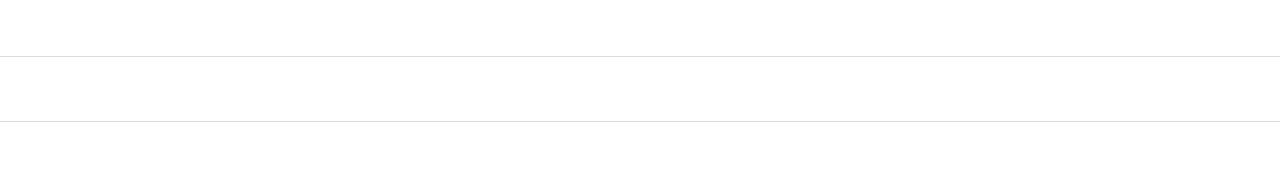
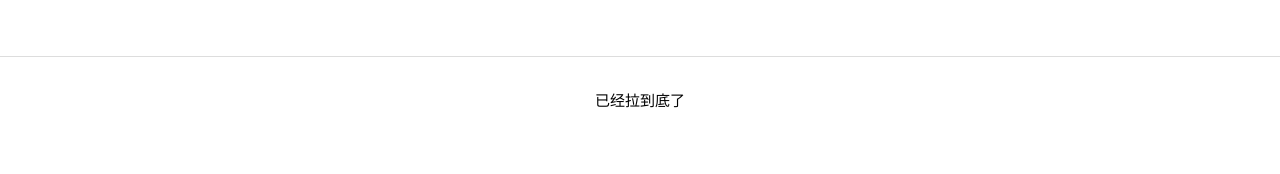
Before and after one commit to Clearautumn0/TJU2024-, a Vue app in the folder src/elmclient/: page / in a window 1280 px wide. Shown: the part 4621-4795 px from the top of the page. Before the commit the page ends 4743 px from the top, so only its background shows below. Built offline with nearby package versions, Linux system fonts and the light colour scheme.

Commit message:
完善下拉列表显示

```diff
--- a/src/elmclient/src/views/BusinessList.vue
+++ b/src/elmclient/src/views/BusinessList.vue
@@ -5,7 +5,7 @@
 		<header>
 			<!-- 返回按钮 -->
 			<!-- <img @click="goBack" src="../assets/backer.png" alt="返回" class="back-button"> -->
-			 <Backer></Backer>
+			<Backer></Backer>
 			<p>商家列表</p>
 		</header>
 
@@ -22,6 +22,9 @@
 					<p>{{ item.businessExplain }}</p>
 				</div>
 			</li>
+			<li class="empty-li">
+				<div class="empty-message">已经拉到底了</div>
+			</li>
 		</ul>
 
 		<!-- 底部菜单部分 -->
@@ -33,7 +36,6 @@
 <script>
 import Footer from '../components/Footer.vue';
 import Backer from '../components/backer.vue';
-import backer from '../components/backer.vue';
 
 export default {
 	name: 'BusinessList',
@@ -192,4 +194,33 @@ export default {
 	color: #888;
 	margin-top: 2vw;
 }
+
+.empty-li {
+	width: 200px;
+	/* 设置矩形的宽度 */
+	height: 120px;
+	/* 设置矩形的高度 */
+	/* border: 2px solid #000; */
+	/* 添加一个2像素的黑色边框 */
+	background-color: transparent;
+	/* 背景色为透明 */
+	list-style: none;
+	/* 移除li的默认列表样式 */
+	/* margin: 10px; */
+	/* 添加一些外边距让矩形之间有间隔 */
+}
+
+.empty-message {
+	position: absolute;
+	top: -25;
+	/* 将文字放置在顶部 */
+	left: 50%;
+	/* 从左边开始居中 */
+	transform: translateX(-50%);
+	/* 修正left 50%带来的偏移，使其完全居中 */
+	font-size: 15px;
+	/* 设置字体大小 */
+	color: #000;
+	/* 设置文字颜色 */
+}
 </style>
--- a/src/elmclient/src/views/Index.vue
+++ b/src/elmclient/src/views/Index.vue
@@ -329,9 +329,11 @@
 				</div>
 			</li>
 
-			<li >
+			<li class="empty-li">
+				<div class="empty-message">已经拉到底了</div>
+			</li>
 
-			</li>
+
 		</ul>
 
 		<!-- 底部菜单部分 -->
@@ -346,7 +348,7 @@
 export default {
 	name: 'Index',
 	mounted() {
-			document.onscroll = ()=> {
+		document.onscroll = () => {
 			//获取滚动条位置
 			let s1 = document.documentElement.scrollTop;
 			let s2 = document.body.scrollTop;
@@ -371,12 +373,12 @@
 		//当切换到其他组件时，就不需要document滚动条事件，所以将此事件去掉
 		document.onscroll = null;
 	},
-		components:{
+	components: {
 		Footer
 	},
-		methods:{
-			toBusinessList(orderTypeId){
-				this.$router.push({path:'/businessList',query:{orderTypeId:orderTypeId}});
+	methods: {
+		toBusinessList(orderTypeId) {
+			this.$router.push({ path: '/businessList', query: { orderTypeId: orderTypeId } });
 		}
 	}
 }
@@ -753,4 +755,33 @@
 .wrapper .business li .business-info .business-info-promotion .business-info-promotion-right p {
 	margin-right: 2vw;
 }
+
+.empty-li {
+	width: 200px;
+	/* 设置矩形的宽度 */
+	height: 120px;
+	/* 设置矩形的高度 */
+	/* border: 2px solid #000; */
+	/* 添加一个2像素的黑色边框 */
+	background-color: transparent;
+	/* 背景色为透明 */
+	list-style: none;
+	/* 移除li的默认列表样式 */
+	/* margin: 10px; */
+	/* 添加一些外边距让矩形之间有间隔 */
+}
+
+.empty-message {
+	position: absolute;
+	top: -25;
+	/* 将文字放置在顶部 */
+	left: 50%;
+	/* 从左边开始居中 */
+	transform: translateX(-50%);
+	/* 修正left 50%带来的偏移，使其完全居中 */
+	font-size: 15px;
+	/* 设置字体大小 */
+	color: #000;
+	/* 设置文字颜色 */
+}
 </style>
--- a/src/elmclient/src/views/OrderList.vue
+++ b/src/elmclient/src/views/OrderList.vue
@@ -9,25 +9,25 @@
 		<!-- 订单列表部分 -->
 		<h3>未支付订单信息：</h3>
 		<ul class="order">
-			<li v-for="item in orderArr" v-if="item.orderState==0">
+			<li v-for="item in orderArr" v-if="item.orderState == 0">
 				<div class="order-info">
 					<p>
-						{{item.business.businessName}}
+						{{ item.business.businessName }}
 						<i class="fa fa-caret-down" @click="detailetShow(item)"></i>
 					</p>
 					<div class="order-info-right">
-						<p>&#165;{{item.orderTotal}}</p>
+						<p>&#165;{{ item.orderTotal }}</p>
 						<div class="order-info-right-icon">去支付</div>
 					</div>
 				</div>
 				<ul class="order-detailet" v-show="item.isShowDetailet">
 					<li v-for="odItem in item.list">
-						<p>{{odItem.food.foodName}} x {{odItem.quantity}}</p>
-						<p>&#165;{{parseFloat((odItem.food.foodPrice*odItem.quantity).toFixed(2))}}</p>
+						<p>{{ odItem.food.foodName }} x {{ odItem.quantity }}</p>
+						<p>&#165;{{ parseFloat((odItem.food.foodPrice * odItem.quantity).toFixed(2)) }}</p>
 					</li>
 					<li>
 						<p>配送费</p>
-						<p>&#165;{{item.business.deliveryPrice}}</p>
+						<p>&#165;{{ item.business.deliveryPrice }}</p>
 					</li>
 				</ul>
 			</li>
@@ -35,26 +35,30 @@
 
 		<h3>已支付订单信息：</h3>
 		<ul class="order">
-			<li v-for="item in orderArr" v-if="item.orderState==1">
+			<li v-for="item in orderArr" v-if="item.orderState == 1">
 				<div class="order-info">
 					<p>
-						{{item.business.businessName}}
+						{{ item.business.businessName }}
 						<i class="fa fa-caret-down" @click="detailetShow(item)"></i>
 					</p>
 					<div class="order-info-right">
-						<p>&#165;{{item.orderTotal}}</p>
+						<p>&#165;{{ item.orderTotal }}</p>
 					</div>
 				</div>
 				<ul class="order-detailet" v-show="item.isShowDetailet">
 					<li v-for="odItem in item.list">
-						<p>{{odItem.food.foodName}} x {{odItem.quantity}}</p>
-						<p>&#165;{{parseFloat((odItem.food.foodPrice*odItem.quantity).toFixed(2))}}</p>
+						<p>{{ odItem.food.foodName }} x {{ odItem.quantity }}</p>
+						<p>&#165;{{ parseFloat((odItem.food.foodPrice * odItem.quantity).toFixed(2)) }}</p>
 					</li>
 					<li>
 						<p>配送费</p>
-						<p>&#165;{{item.business.deliveryPrice}}</p>
+						<p>&#165;{{ item.business.deliveryPrice }}</p>
 					</li>
 				</ul>
+			</li>
+
+			<li class="empty-li">
+				<div class="empty-message">已经拉到底了</div>
 			</li>
 		</ul>
 
@@ -68,34 +72,34 @@
 import Footer from '../components/Footer.vue';
 // import Backer from '../components/backer.vue';
 
-	export default{
-		name:'OrderList',
-		data(){
+export default {
+	name: 'OrderList',
+	data() {
 		return {
-				orderArr:[],
-				user:{}
+			orderArr: [],
+			user: {}
 		}
 	},
 	created() {
 		this.user = this.$getSessionStorage('user');
 
 		this.$axios.get(`orders/user/${this.user.userId}`
-			).then(response=>{
+		).then(response => {
 			let result = response.data;
-				for(let orders of result){
+			for (let orders of result) {
 				orders.isShowDetailet = false;
 			}
 			this.orderArr = result;
-			}).catch(error=>{
+		}).catch(error => {
 			console.error(error);
 		});
 	},
-		methods:{
-			detailetShow(orders){
+	methods: {
+		detailetShow(orders) {
 			orders.isShowDetailet = !orders.isShowDetailet;
 		}
 	},
-		components:{
+	components: {
 		Footer
 	}
 }
@@ -183,4 +187,33 @@
 	justify-content: space-between;
 	align-items: center;
 }
+
+.empty-li {
+	width: 200px;
+	/* 设置矩形的宽度 */
+	height: 120px;
+	/* 设置矩形的高度 */
+	/* border: 2px solid #000; */
+	/* 添加一个2像素的黑色边框 */
+	background-color: transparent;
+	/* 背景色为透明 */
+	list-style: none;
+	/* 移除li的默认列表样式 */
+	/* margin: 10px; */
+	/* 添加一些外边距让矩形之间有间隔 */
+}
+
+.empty-message {
+	position: absolute;
+	top: -25;
+	/* 将文字放置在顶部 */
+	left: 50%;
+	/* 从左边开始居中 */
+	transform: translateX(-50%);
+	/* 修正left 50%带来的偏移，使其完全居中 */
+	font-size: 15px;
+	/* 设置字体大小 */
+	color: #000;
+	/* 设置文字颜色 */
+}
 </style>
```
Lines whose indentation alone changed are shown as unchanged.
